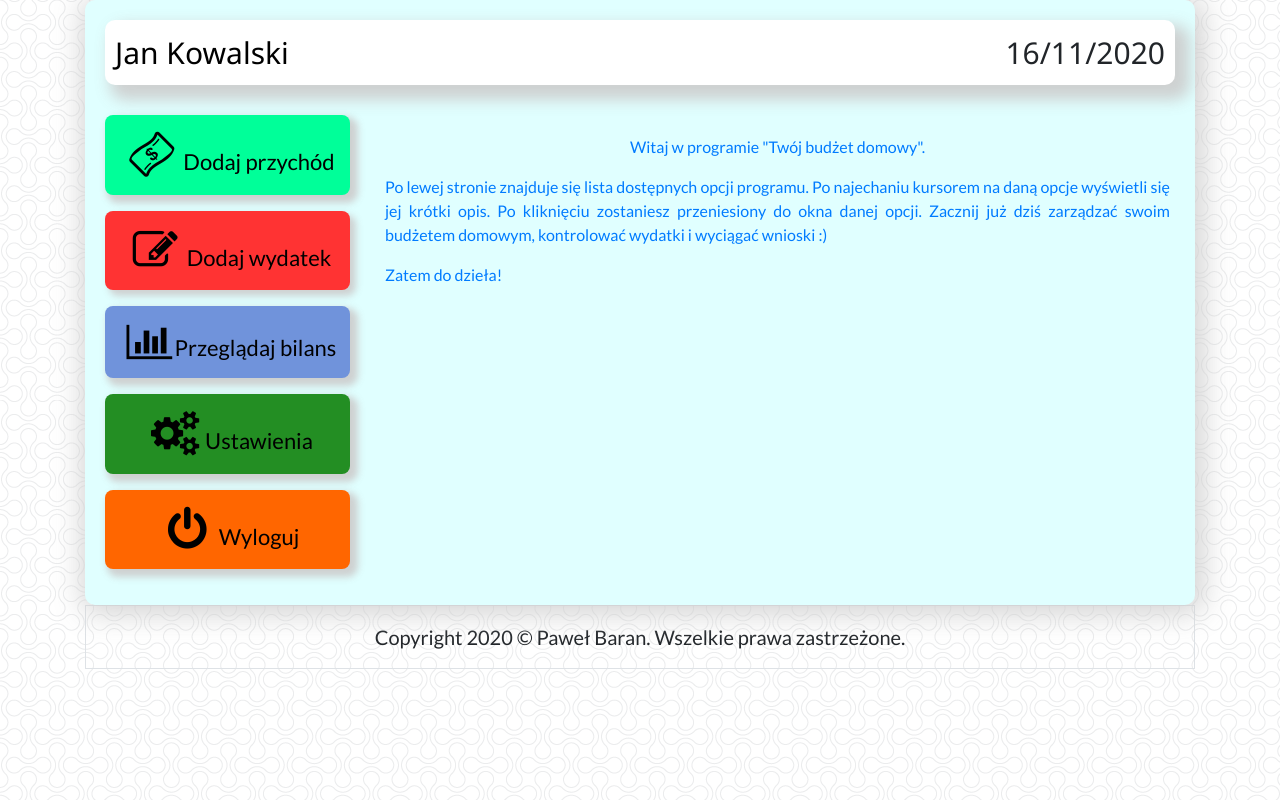
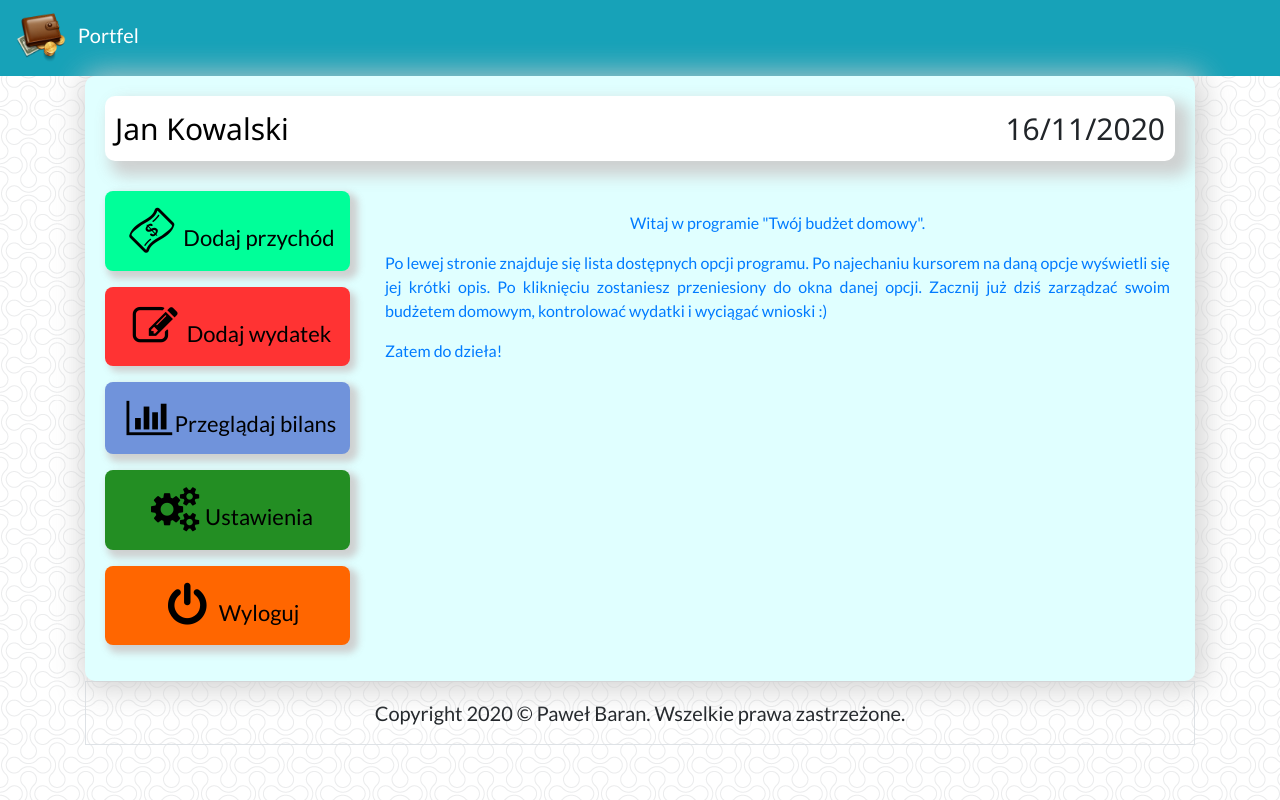
Before and after one commit to PawelBaran-coder/Wallet-in-Bootstrap, a plain HTML site: page index.html in a window 1280 px wide. Drawn offline with nearby package versions, Linux system fonts and the light colour scheme.

Commit message:
add navbar in index side

```diff
--- a/index.html
+++ b/index.html
@@ -23,8 +23,16 @@
 
 <body onload="odliczanie();">
 
+	<header>
 
+		<nav class="navbar navbar-dark bg-info">
 
+			<a class="navbar-brand"><img src="img/wallet-with-money-png-42773.png" width="50"
+			class="d-inline-block mr-2"	alt=""> Portfel</a>
+
+		</nav>
+
+	</header>
 
 	<main>
 
```
Also changed, not shown: img/black-wallet.png (added), img/brown-leather-wallet.png (added), img/brown-leather-wallet2.png (added), img/fixed-deposit.png (added), img/money-bag-coin-banknote-wallet.png (added), img/wallet-brown3.png (added), img/wallet-brown4.png (added), img/wallet-digital.png (added), img/wallet-icon-6008.png (added), img/wallet-with-banknotes-inside-wallet.png (added), img/wallet-with-money-png-42759.png (added), img/wallet-with-money-png-42773.png (added), img/wallet-zipper-brown.png (added).
